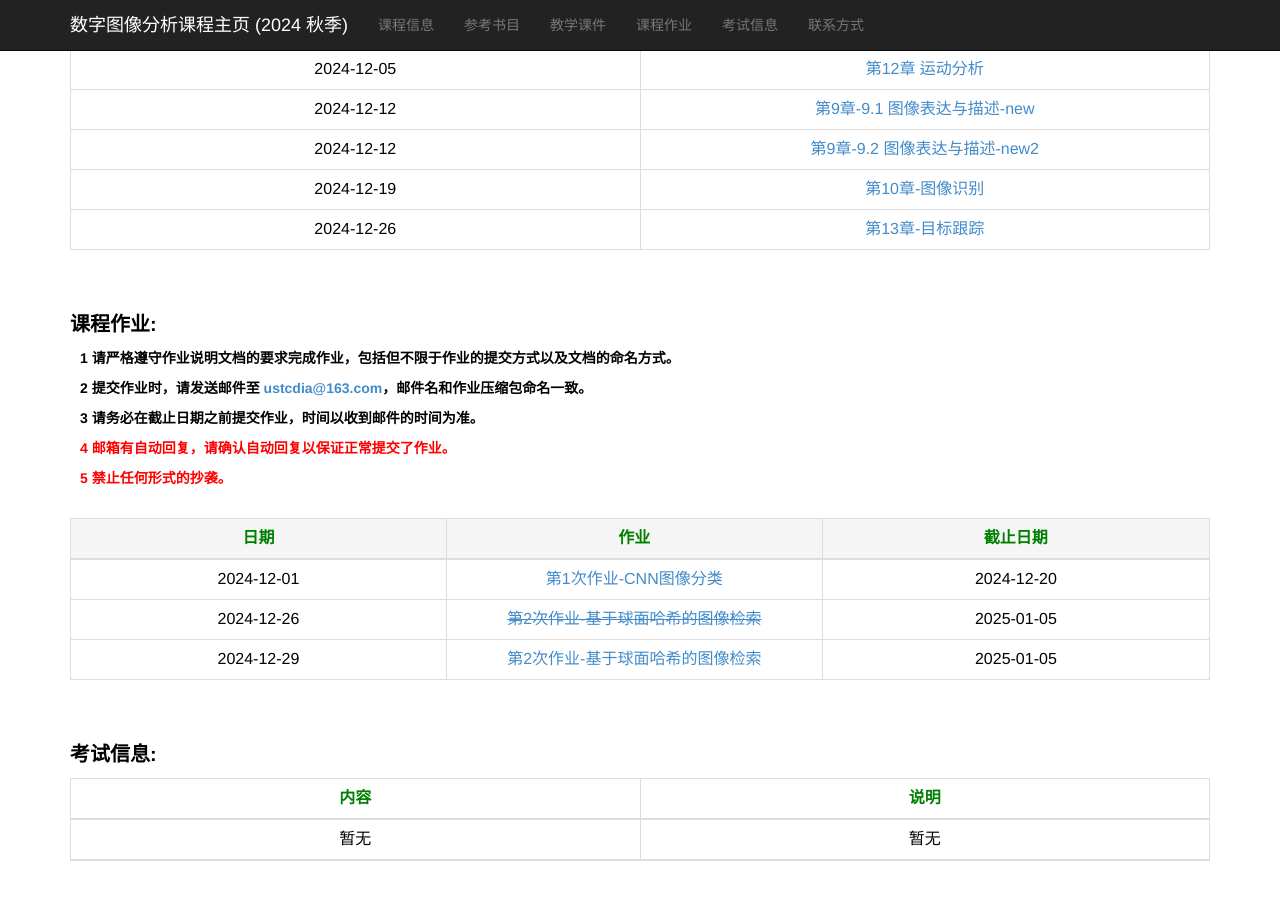
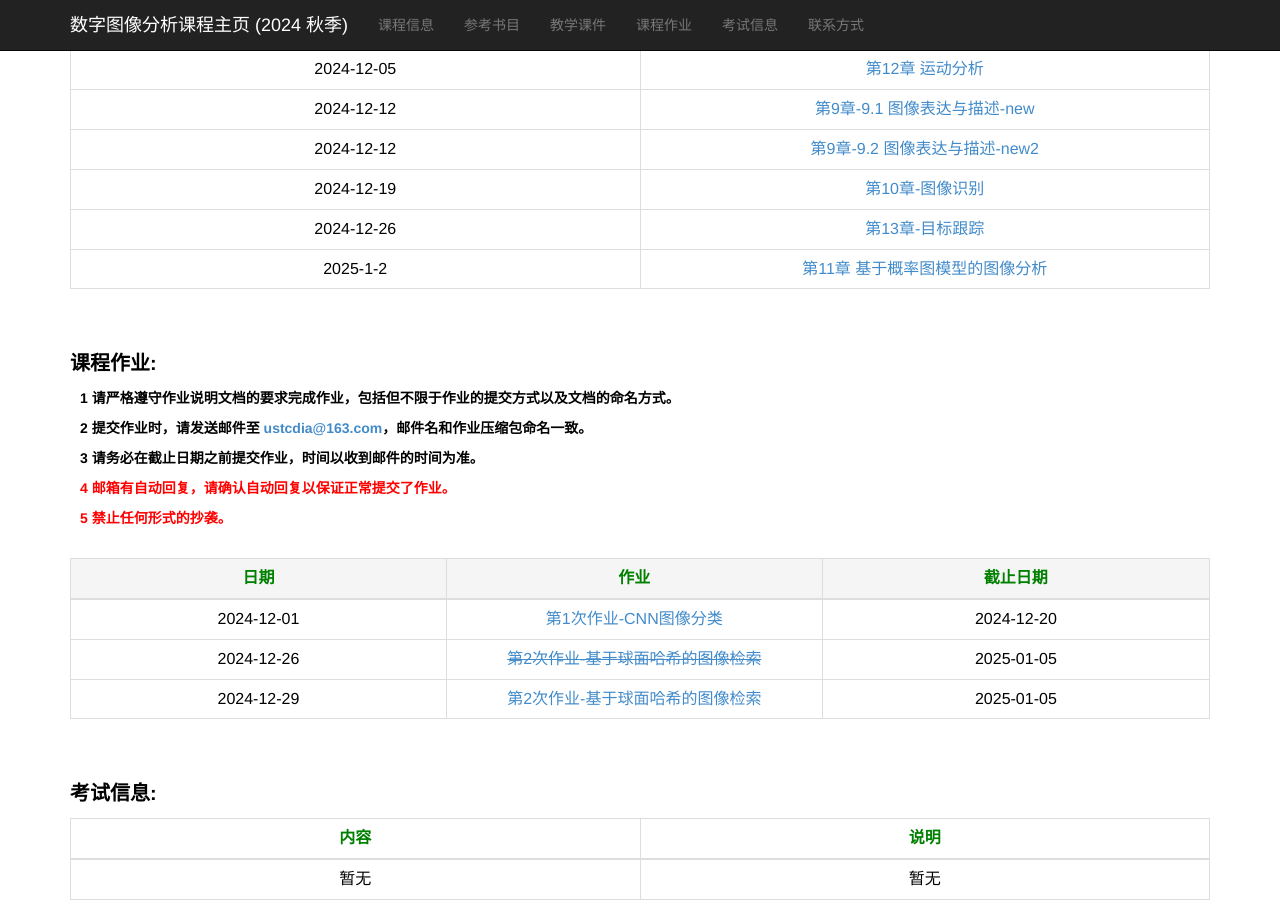
Before and after one commit to ustc-dia/ustc-dia.github.io, a Jekyll site: the page index.html, which Jekyll copies as it is, in a window 1280 px wide and 900 px high, scrolled down 1193 px. Built offline with Jekyll 4.4.1, drawn with Linux system fonts in a browser that asks for light colours.

Commit message:
Update index.html

```diff
--- a/index.html
+++ b/index.html
@@ -230,6 +230,10 @@
                     <td>2024-12-26</td>
                     <td><a href="./slides_2024_autumn/第13章 目标跟踪.pdf" target="_blank">第13章-目标跟踪</a></td>
                 </tr>
+                <tr>
+                    <td>2025-1-2</td>
+                    <td><a href="./slides_2024_autumn/第11章 基于概率图模型的图像分析.pdf" target="_blank">第11章 基于概率图模型的图像分析</a></td>
+                </tr>
             </tbody>
         </table>
 
```
